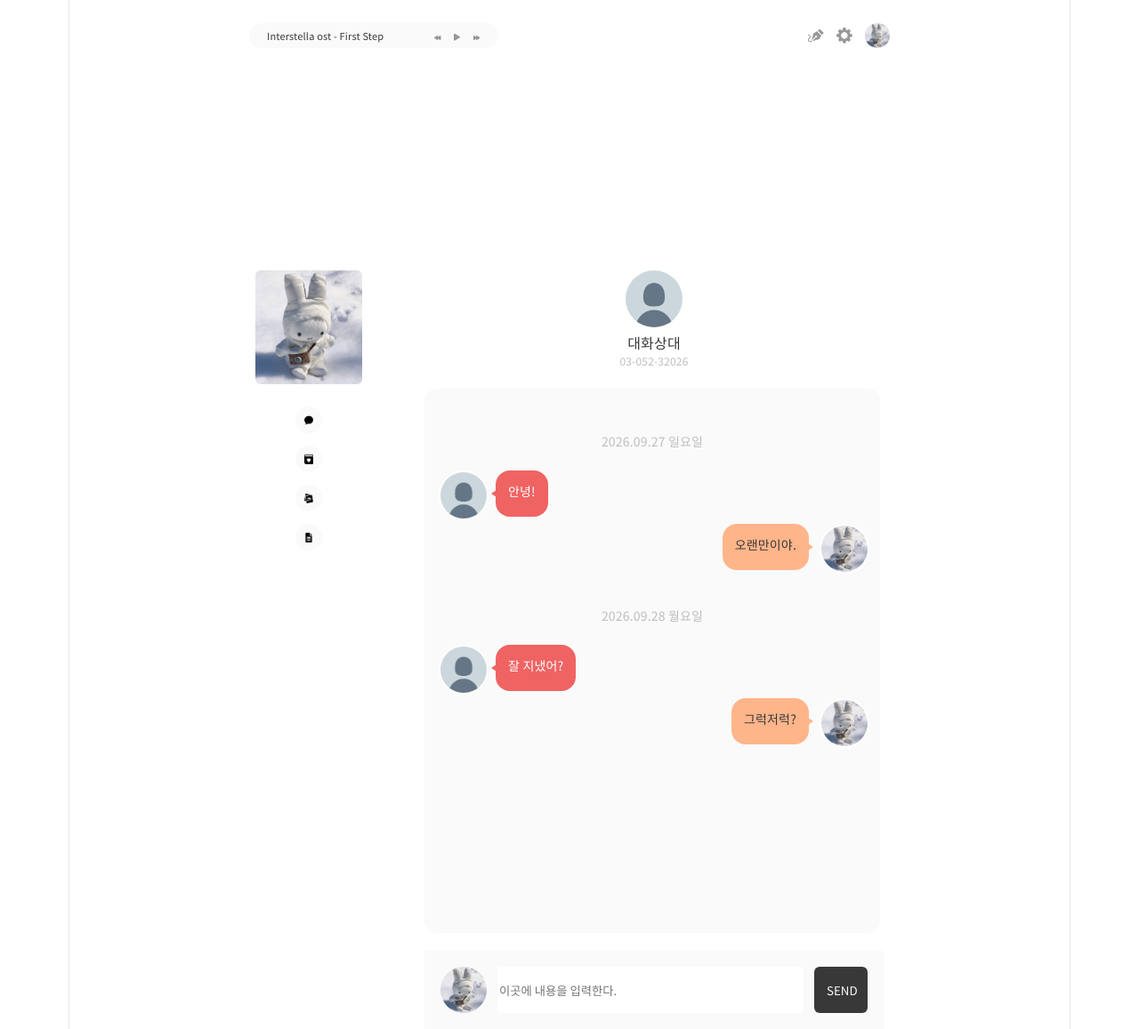
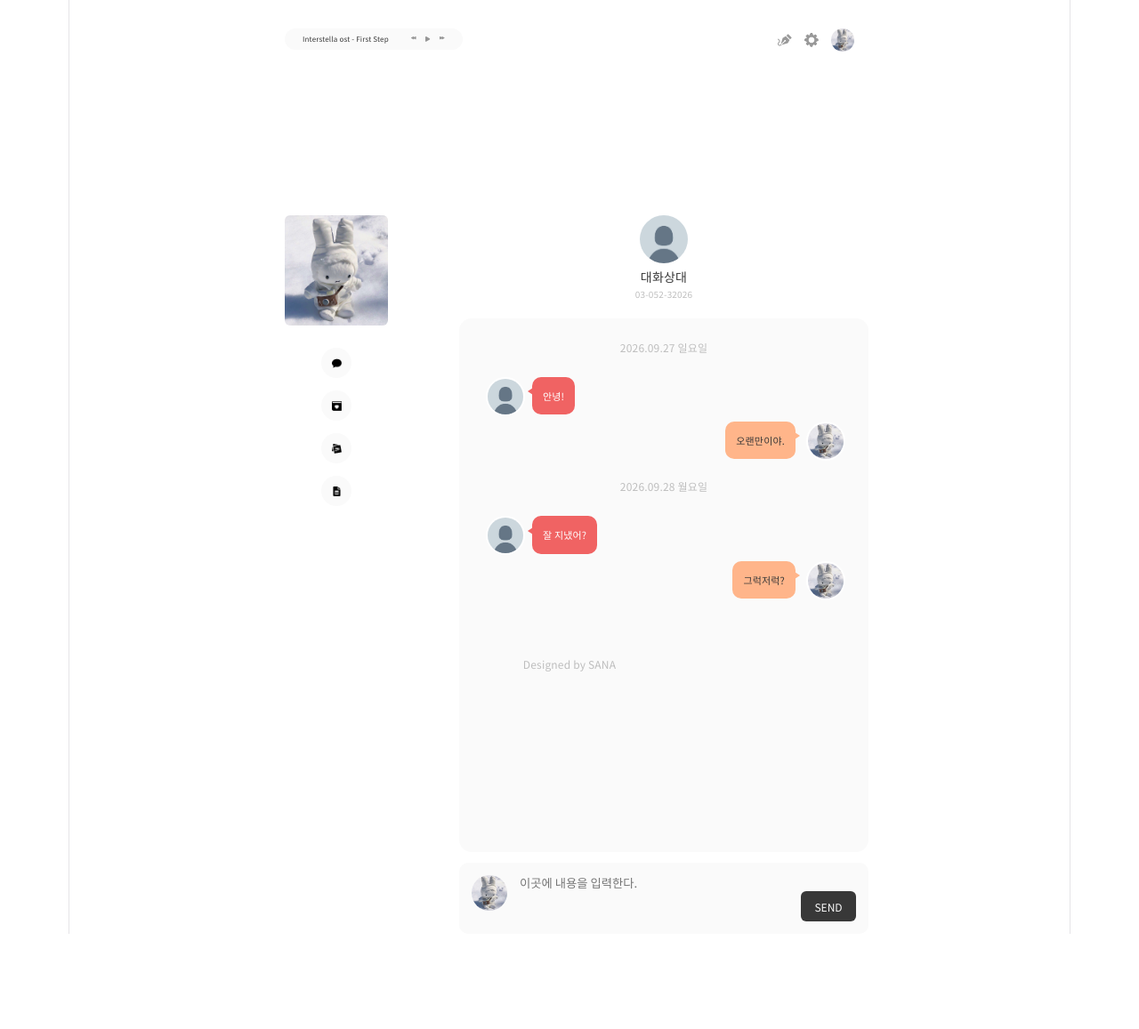
Before and after one commit to ring-of-saturn/hptemplate, a React (Vite) app in the folder hptemplate/: page / in a window 1280 px wide. Shown: the whole page at 89% size. After the commit the page ends 1050 px from the top, so only its background shows below. Built offline with nearby package versions, Linux system fonts and the light colour scheme.

Commit message:
CSS 수정 및 채팅 바 완성

```diff
--- a/hptemplate/src/App.css
+++ b/hptemplate/src/App.css
@@ -4,7 +4,7 @@
   justify-content: center;
   align-items: center;
   box-sizing:content-box;
-  padding-left:70px;
+  padding-left:80px;
 }
 
 .wrapper{
@@ -14,14 +14,13 @@ flex-direction: column;
 align-items: center;
 }
 
-.main-row .chat-box{
-  margin-top: 18px;
-}
+
 
 .main-column{
-  margin-top: 220px;
+  width: 640px;
+  margin-top: 180px;
   display: flex;
-  justify-content: center;
+  justify-content:space-between;
 
 
 }
--- a/hptemplate/src/App.jsx
+++ b/hptemplate/src/App.jsx
@@ -3,6 +3,7 @@ import Header from './Header'
 import ProfileCard from './ProfileCard'
 import ChatBox from './ChatBox'
 import LeftMenu from './LeftMenu'
+import Footer from './Footer'
 
 function App() {
   return(
@@ -15,6 +16,7 @@ function App() {
         <ChatBox/>
         </div>
       </div>
+      <Footer/>
     </div>
   )
 }
--- a/hptemplate/src/ChatBox.css
+++ b/hptemplate/src/ChatBox.css
@@ -3,14 +3,17 @@
     flex-direction: column;
     justify-content: start;
     gap: 8px;
-    padding: 16px;
-    width: 480px;
-    height: 580px;
+    padding: 10px;
+    box-sizing: border-box;
+    width: 460px;
+    height: 600px;
     background-color: #FAFAFA;
     border-radius: 14px;
-    font-size: 14px;
+    font-size: 11px;
+    font-weight: 500;
     overflow-y: auto;       /* 세로로 넘칠 때 스크롤 가능하게 */
     scrollbar-width: none;  /* 파이어폭스에서 스크롤바 숨기기 */
+    user-select: none;  /* 드래그할 때 텍스트가 선택되지 않도록 */
   }
 
 .chat-box::-webkit-scrollbar {
@@ -18,27 +21,28 @@
   }
 
 .chat-box .chat-other{
+    margin-left: 20px;
     display: flex;
     justify-self: start;
   }
 
-.chat-box {
-    user-select: none;  /* 드래그할 때 텍스트가 선택되지 않도록 */
-  }
+
 
 .date-divider{
-    margin-top: 30px;
+    margin-top: 10px;
     margin-bottom: 20px;
+    font-size: 12px;
 }
 
   .chat-box .chat-me{
+    margin-right: 20px;
     display: flex;
     justify-content: end;
   }
 
   .chat-profile{
-    width: 52px;
-    height: 52px;
+    width: 46px;
+    height: 46px;
   }
 
   .chat-profile img{
@@ -50,13 +54,11 @@
 
   .bubble {
     max-width: 70%;
-    padding: 10px 14px;
-    border-radius: 16px;
+    padding: 8px 12px;
+    border-radius: 10px;
 
     position: relative;
     max-width: 70%;
-    padding: 10px 14px;
-    border-radius: 16px;
   }
 
   .bubble-other {
--- /dev/null
+++ b/hptemplate/src/Footer.css
@@ -0,0 +1,7 @@
+.ft{
+    position: absolute;
+    bottom: 0;
+    font-size: 12px;
+    color: #bebebe;
+    margin-bottom: 40px;
+}
--- /dev/null
+++ b/hptemplate/src/Footer.jsx
@@ -0,0 +1,11 @@
+import './Footer.css'
+
+function Footer(){
+    return(
+        <div className="ft">
+            Designed by SANA
+        </div>
+    )
+}
+
+export default Footer;
--- a/hptemplate/src/Header.css
+++ b/hptemplate/src/Header.css
@@ -9,16 +9,16 @@ ul,li{
 }
 
 .header{
-    padding: 26px;
+    padding-top: 32px;
     display: flex;
     justify-content: space-between;
-    width: 720px;
+    width: 640px;
 }
 
 .header .player{
-    width: 240px;
-    height: 20px;
-    font-size: 11px;
+    width: 160px;
+    height: 16px;
+    font-size: 8px;
     display: flex;
     justify-content: space-between;
     padding: 4px 20px;
@@ -30,7 +30,7 @@ ul,li{
 
 .header .player .player-btn{
     display: flex;
-    gap: 14px;
+    gap: 10px;
 }
 
 .header .player .player-btn button{
@@ -38,10 +38,11 @@ ul,li{
     background: none;
     cursor: pointer;
     padding: 0;
+    display: flex;
 }
 
 .header .player .player-btn img{
-    width: 8px;
+    width: 6px;
 }
 
 .header-icons{
@@ -57,11 +58,11 @@ ul,li{
 }
 
 .header-icons .menu{
-    width: 18px;
-    height: 18px;
+    width: 16px;
+    height: 16px;
 }
 
 .header-icons .profile{
-    width: 28px !important;
+    width: 26px !important;
     border-radius: 100%;
 }
--- a/hptemplate/src/LeftMenu.css
+++ b/hptemplate/src/LeftMenu.css
@@ -4,8 +4,8 @@
 }
 
 .user-profile img {
-    width: 120px;
-    height: 128px;
+    width: 116px;
+    height: 124px;
     border-radius: 6px;
 }
 
@@ -16,8 +16,8 @@
 }
 
 .menu-btn button{
-    width: 30px;
-    height: 30px;
+    width: 34px;
+    height: 34px;
     margin-bottom: 14px;
     border: none;
     background-color: #fafafa;
@@ -33,5 +33,5 @@
 
 
 .menu-btn img{
-    width: 60%;
+    width: 50%;
 }
--- a/hptemplate/src/ProfileCard.css
+++ b/hptemplate/src/ProfileCard.css
@@ -3,12 +3,13 @@
     flex-direction: column;
     justify-content: center;
     align-items: center;
+    margin-bottom: 14px;
 }
 
 .profile-card .profile-img{
-    width: 64px;
-    height: 64px;
-    margin-bottom: 10px;
+    width: 54px;
+    height: 54px;
+    margin-bottom: 8px;
 }
 
 .profile-card img{
@@ -20,13 +21,13 @@
 
 .profile-card .chat-name{
     color: #383838;
-    font-size: 16px;
+    font-size: 14px;
     font-weight: bold;
-    line-height: 15px;
+    line-height: 14px;
 }
 
 .profile-card .chat-memo{
     color: #BEBEBE;
-    font-size: 12px;
+    font-size: 10px;
     font-weight: 300;
 }
--- a/hptemplate/src/WriteChat.css
+++ b/hptemplate/src/WriteChat.css
@@ -1,37 +1,49 @@
 .chat-input{
-margin-top: 20px;
- width: 480px;
+margin-top: 12px;
+ width: 460px;
+ height: 80px;
  display: flex;
  justify-content: space-between;
  background-color: #fafafa;
- padding: 18px;
+ padding: 14px;
+ box-sizing: border-box;
+ border-radius: 10px;
+
 }
 
 .sender-toggle{
-    width: 52px;
-    height: 52px;
+    width: 40px;
+    height: 40px;
     border-radius: 30px;
   }
 
 
 
-.chat-input input{
+.chat-input textarea{
     margin: 0 12px;
     flex: 1;
     border: none;
     border-radius: 4px;
+    background-color: transparent;
+    line-height: 100%;
+    resize: none;
+
 }
 
-input:focus {
+textarea:focus {
     outline: none;
   }
 
 .chat-input button{
-    width: 60px;
+    font-size: 12px;
+    width: 62px;
     border: none;
+    height: 34px;
     padding: 6px 14px;
     border-radius: 6px;
     background-color: #383838;
     color: #fafafa;
     font-weight: 500;
+    align-self: flex-end;
+    cursor: pointer;
 }
--- a/hptemplate/src/WriteChat.jsx
+++ b/hptemplate/src/WriteChat.jsx
@@ -21,7 +21,7 @@ function WriteChat({ onSend }) {
     return (
       <div className="chat-input">
         <img src={activeSender === 'me' ? meImg : otherImg} onClick={toggleSender} className="sender-toggle" alt="전환" />
-        <input
+        <textarea
             type="text"
             value={inputText}
             onChange={(e) => setInputText(e.target.value)}
```
